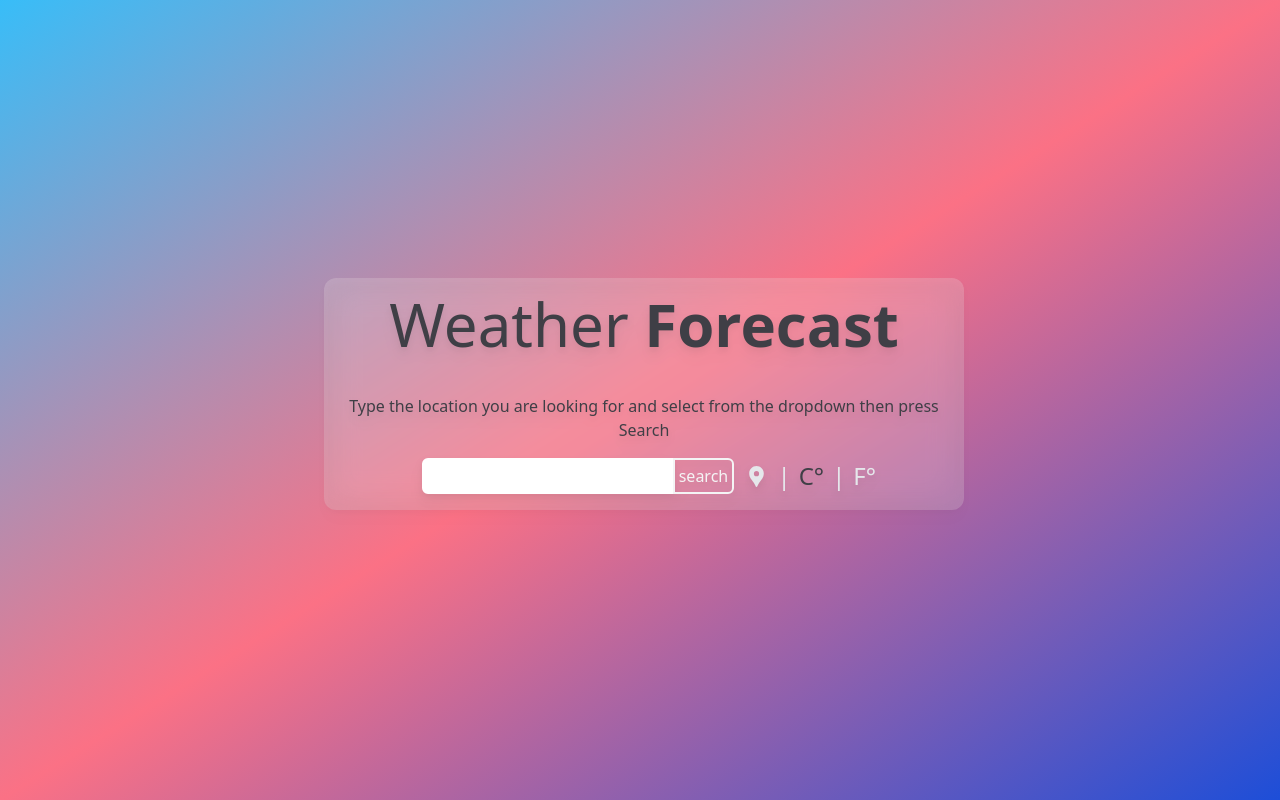
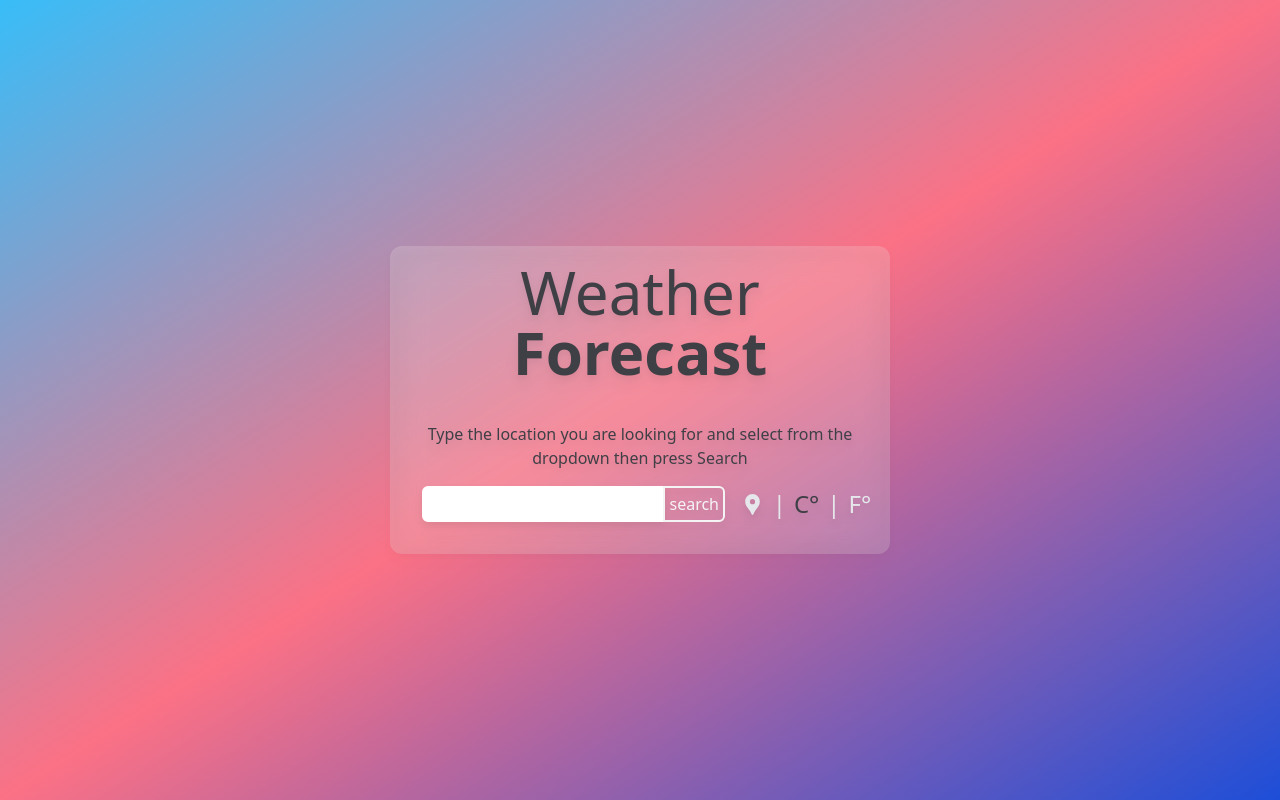
Before and after one commit to syzgod/weather-app-to-portfolio, a React (Create React App) app: page / in a window 1280 px wide. Built offline with nearby package versions, Linux system fonts and the light colour scheme.

Commit message:
Fix responsive design

```diff
--- a/src/App.tsx
+++ b/src/App.tsx
@@ -1,8 +1,6 @@
 import Search from './components/Search'
 import Forecast from './components/Forecast'
 import useForecast from './hooks/useForecast'
-import { ToastContainer, Flip } from 'react-toastify'
-import 'react-toastify/dist/ReactToastify.css'
 import ForecastChart from './components/ForecastChart'
 
 function App(): JSX.Element {
@@ -15,25 +13,10 @@ function App(): JSX.Element {
     onUnitSubmit,
     handleLocationClick,
     unit,
-    // onSearch,
   } = useForecast()
   return (
     <main className="flex min-h-screen flex-col items-center justify-center gap-2 overflow-scroll bg-gradient-to-br from-sky-400 via-rose-400 to-blue-700 lg:flex-row ">
-      <ToastContainer
-        limit={4}
-        transition={Flip}
-        position="top-right"
-        autoClose={3000}
-        hideProgressBar={false}
-        newestOnTop={false}
-        closeOnClick
-        rtl={false}
-        pauseOnFocusLoss
-        draggable
-        pauseOnHover={false}
-        theme="colored"
-      />
-      <div className="flex flex-col">
+      <div className="flex flex-col items-center justify-center">
         <Search
           searchInput={searchInput}
           options={options}
@@ -42,7 +25,6 @@ function App(): JSX.Element {
           onUnitSubmit={onUnitSubmit}
           handleLocationClick={handleLocationClick}
           unit={unit}
-          // onSearch={onSearch}
         />
         {forecast && <ForecastChart data={forecast} />}
       </div>
--- a/src/components/Forecast.tsx
+++ b/src/components/Forecast.tsx
@@ -29,7 +29,7 @@ const Forecast = ({ data, unit }: Props): JSX.Element => {
   const iconURL = `https://openweathermap.org/img/wn/`
 
   return (
-    <div className="flex min-h-fit max-w-[640px] flex-col items-center justify-center rounded-xl bg-white bg-opacity-20 p-4 text-center text-zinc-700 drop-shadow-lg backdrop-blur-lg md:w-[750px]">
+    <div className="mb-2 flex min-h-fit max-w-[360px] flex-col items-center justify-center rounded-xl bg-white bg-opacity-20 p-4 text-center text-zinc-700 drop-shadow-lg backdrop-blur-lg md:max-w-[500px] lg:max-w-[650px]">
       <section className="text-center">
         <h2 className="flex items-center justify-center text-4xl font-black">
           {data.city.name}
@@ -60,7 +60,7 @@ const Forecast = ({ data, unit }: Props): JSX.Element => {
             <img
               src={`${iconURL}${today.weather[0].icon}@2x.png`}
               alt={`${today.weather[0].main.toLowerCase()}-weather-icon`}
-              className="inline-block"
+              className="inline-block max-w-xl"
             />
             <p className="-mt-4 capitalize">{today.weather[0].description}</p>
           </div>
@@ -78,7 +78,7 @@ const Forecast = ({ data, unit }: Props): JSX.Element => {
       </section>
 
       {/* Forecast every 3 hours */}
-      <section className="backdrop-blur-ls mt-10 mb-5 flex w-[350px] justify-start overflow-x-scroll rounded bg-white/20 pb-2 sm:w-[600px]">
+      <section className="backdrop-blur-ls mt-10 mb-5 flex max-w-[340px] justify-start overflow-x-scroll rounded bg-white/20 pb-2 md:max-w-[480px] lg:max-w-[620px]">
         {data.list.map((item, i) => (
           <div
             key={i}
--- a/src/components/ForecastChart.tsx
+++ b/src/components/ForecastChart.tsx
@@ -30,13 +30,25 @@ const ForecastChart = ({ data }: any) => {
   })
   return (
     <div className="h-full w-full rounded-xl bg-white bg-opacity-20">
-      <ResponsiveContainer width="100%" height={300}>
+      <ResponsiveContainer width="95%" height={300}>
         <LineChart
           data={chartArray}
-          margin={{ top: 25, right: 20, bottom: 5, left: 0 }}
+          margin={{ top: 25, right: 5, bottom: 5, left: -15 }}
         >
-          <Line type="monotone" dataKey="maxTemp" stroke="rgb(200, 80, 80)" />
-          <Line type="monotone" dataKey="minTemp" stroke="rgb(100, 80, 255)" />
+          <Line
+            type="monotone"
+            dataKey="maxTemp"
+            stroke="rgb(200, 80, 80)"
+            strokeWidth={2}
+            connectNulls
+          />
+          <Line
+            type="monotone"
+            dataKey="minTemp"
+            stroke="rgb(100, 80, 255)"
+            strokeWidth={2}
+            connectNulls
+          />
           <CartesianGrid stroke="#ccc" />
           <XAxis dataKey="name" />
           <YAxis />
--- a/src/components/Search.tsx
+++ b/src/components/Search.tsx
@@ -10,7 +10,6 @@ type Props = {
   onUnitSubmit: (value: 'metric' | 'imperial') => void
   handleLocationClick: () => void
   unit: 'metric' | 'imperial'
-  // onSearch: () => void
 }
 
 const Search = ({
@@ -21,10 +20,9 @@ const Search = ({
   onUnitSubmit,
   handleLocationClick,
   unit,
-}: // onSearch,
-Props): JSX.Element => {
+}: Props): JSX.Element => {
   return (
-    <section className="z-50 mb-3 flex min-h-fit max-w-[640px] flex-col items-center justify-center rounded-xl bg-white bg-opacity-20 p-4 text-center text-zinc-700 drop-shadow-lg backdrop-blur-lg md:w-[750px]">
+    <section className="z-50 mb-3 mt-3 flex h-full max-w-[360px] flex-col items-center justify-center rounded-xl bg-white bg-opacity-20 p-4 text-center text-zinc-700 drop-shadow-lg backdrop-blur-lg md:max-w-[500px]">
       {/* Title */}
       <h1 className="text-6xl font-thin">
         Weather <span className="font-black">Forecast</span>
@@ -33,14 +31,49 @@ Props): JSX.Element => {
         Type the location you are looking for and select from the dropdown then
         press Search
       </p>
-      <div className="relative mt-4 flex justify-center md:mt-4">
+      <div className="relative m-4 flex flex-row items-center justify-center ">
+        <div className="mr-2 flex justify-center">
           {/* Search input */}
           <input
             type="text"
             value={searchInput}
-          className="min-w-fit rounded-l-md border-2 border-white px-2 py-1"
+            className="w-full rounded-l-md border-2 border-white px-2 py-1"
             onChange={onInputChange}
           />
+          <button
+            className="cursor-pointer rounded-r-md border-2 border-zinc-100 py-1 px-1 text-zinc-100 hover:border-zinc-700 hover:text-zinc-700"
+            onClick={() => onUnitSubmit('metric')}
+          >
+            search
+          </button>
+        </div>
+        <div className="ml-4 flex w-1/4 flex-row items-center justify-center">
+          <button>
+            <MdLocationPin
+              size={25}
+              className="ml-1 text-gray-200 transition ease-out hover:scale-150"
+              onClick={handleLocationClick}
+            />
+          </button>
+          <p className="mx-2 text-2xl text-gray-200">|</p>
+          <button
+            className={`text-2xl text-gray-200 transition ease-out hover:scale-150 ${
+              unit === 'metric' ? ' text-zinc-700' : ''
+            }`}
+            onClick={() => onUnitSubmit('metric')}
+          >
+            C°
+          </button>
+          <p className="mx-2 text-2xl text-gray-200">|</p>
+          <button
+            className={`text-2xl text-gray-200 transition ease-out hover:scale-150 ${
+              unit === 'imperial' ? ' text-zinc-700' : ''
+            }`}
+            onClick={() => onUnitSubmit('imperial')}
+          >
+            F°
+          </button>
+        </div>
         {/* Search results after API call */}
         <ul className="absolute top-9 left-1.5 overflow-hidden rounded-md bg-white">
           {options.length > 0 &&
@@ -72,39 +105,6 @@ Props): JSX.Element => {
               </li>
             ))}
         </ul>
-        <button
-          className="cursor-pointer rounded-r-md border-2 border-zinc-100 py-1 px-1 text-zinc-100 hover:border-zinc-700 hover:text-zinc-700"
-          onClick={() => onUnitSubmit('metric')}
-        >
-          search
-        </button>
-        <div className="ml-4 flex w-1/4 flex-row items-center justify-center">
-          <button>
-            <MdLocationPin
-              size={25}
-              className="ml-1 text-gray-200 transition ease-out hover:scale-150"
-              onClick={handleLocationClick}
-            />
-          </button>
-          <p className="mx-2 text-2xl text-gray-200">|</p>
-          <button
-            className={`text-2xl text-gray-200 transition ease-out hover:scale-150 ${
-              unit === 'metric' ? ' text-zinc-700' : ''
-            }`}
-            onClick={() => onUnitSubmit('metric')}
-          >
-            C°
-          </button>
-          <p className="mx-2 text-2xl text-gray-200">|</p>
-          <button
-            className={`text-2xl text-gray-200 transition ease-out hover:scale-150 ${
-              unit === 'imperial' ? ' text-zinc-700' : ''
-            }`}
-            onClick={() => onUnitSubmit('imperial')}
-          >
-            F°
-          </button>
-        </div>
       </div>
     </section>
   )
--- a/src/hooks/useForecast.ts
+++ b/src/hooks/useForecast.ts
@@ -65,12 +65,9 @@ const useForecast = () => {
   const onUnitSubmit = (value: 'metric' | 'imperial' = 'metric') => {
     if (!location) return
     setUnit(value)
-    // onSearch()
     setSearchInput('')
     getForecast(location, value)
   }
-
-  // const onSearch = () => {}
 
   {
     /* Handle selected location from the options list*/
@@ -121,7 +118,6 @@ const useForecast = () => {
     onUnitSubmit,
     unit,
     handleLocationClick,
-    // onSearch,
   }
 }
 
```
Also changed, not shown: public/assets/pictures/chrome_PZE6LWFptC.png (added), public/assets/pictures/chrome_sHXQTYhvv2.png (added). Lines whose indentation alone changed are shown as unchanged.
